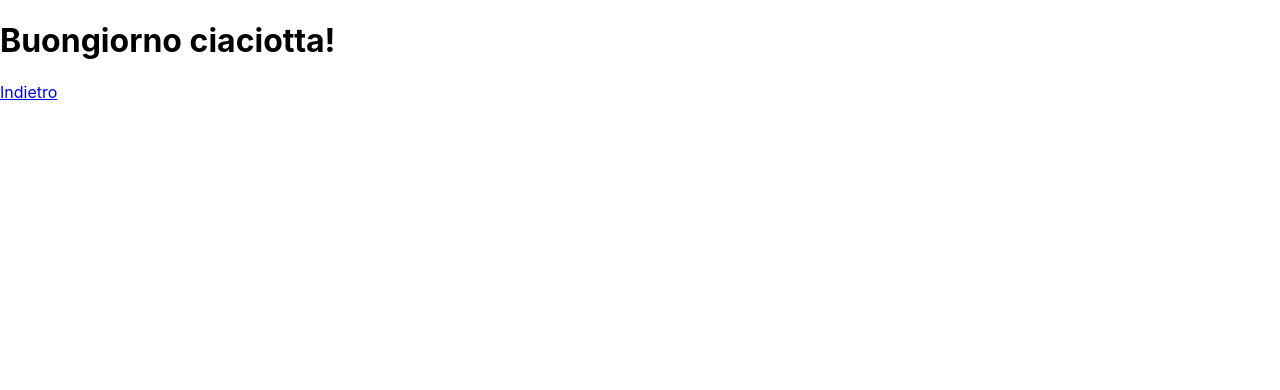
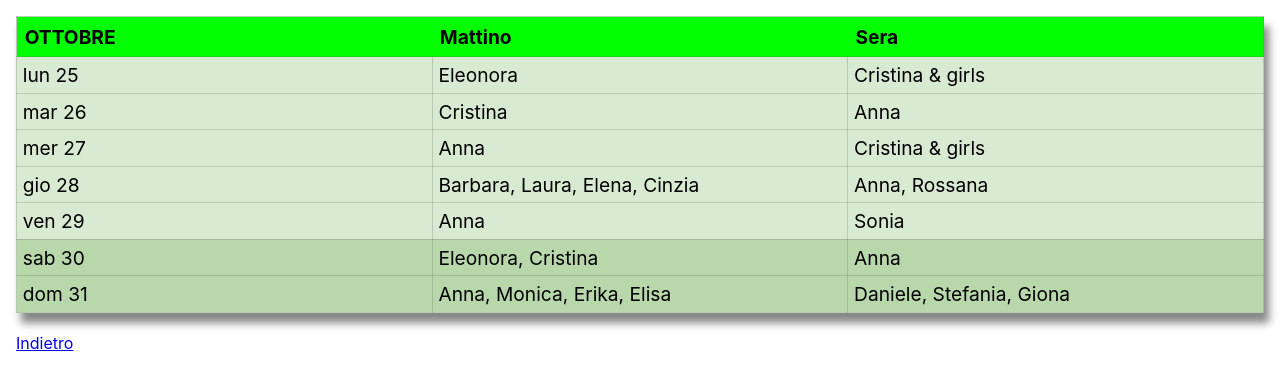
Before and after one commit to danielemegna/reactjs-weekly-timetable, a React (Create React App) app: page /weekly-timetable in a window 1280 px wide. Shown: the top 390 px of the page. Built offline with nearby package versions, Linux system fonts and the light colour scheme.

Commit message:
First draft styled timetable

```diff
--- a/package.json
+++ b/package.json
@@ -15,6 +15,7 @@
     "react-dom": "^17.0.2",
     "react-router-dom": "^5.3.0",
     "react-scripts": "4.0.3",
+    "sass": "^1.43.3",
     "typescript": "^4.1.2",
     "web-vitals": "^1.0.1"
   },
--- a/public/index.html
+++ b/public/index.html
@@ -5,10 +5,7 @@
     <link rel="icon" href="%PUBLIC_URL%/favicon.ico" />
     <meta name="viewport" content="width=device-width, initial-scale=1" />
     <meta name="theme-color" content="#000000" />
-    <meta
-      name="description"
-      content="Web site created using create-react-app"
-    />
+    <meta name="description" content="Web site created using create-react-app" />
     <link rel="apple-touch-icon" href="%PUBLIC_URL%/logo192.png" />
     <!--
       manifest.json provides metadata used when your web app is installed on a
--- /dev/null
+++ b/src/components/WeeklyTimeTable.module.scss
@@ -0,0 +1,30 @@
+.timetable {
+    font-size: 1.2em;
+    width: 100%;
+    table-layout: fixed;
+    box-shadow: 5px 10px 8px #888888;
+    border-collapse: collapse;
+    border-spacing: 0;
+    border: 1px solid rgba(100, 100, 100, 0.25);
+
+    th {
+        padding: 0.4em;
+        text-align: left;
+    }
+
+    td  {
+        border: 1px solid rgba(100, 100, 100, 0.25);
+        padding: 0.3em;
+        overflow-wrap: break-word;
+    }
+
+    td:first-child {
+        white-space: nowrap;
+    }
+
+    &.green {
+        background-color: #d8ead2;
+        thead { background-color: #01ff01; }
+        tbody tr:nth-last-child(-n+2) { background-color: #b8d7ab; }
+    }
+}
--- a/src/components/WeeklyTimeTable.tsx
+++ b/src/components/WeeklyTimeTable.tsx
@@ -1,10 +1,56 @@
 import { Link } from "react-router-dom";
+import style from './WeeklyTimeTable.module.scss'
 
 export default function WeeklyTimeTable() {
   return (
-      <>
-        <h1>Buongiorno ciaciotta!</h1>
-        <Link to="/">Indietro</Link>
+    <>
+      <table className={style.timetable + " " + style.green}>
+        <thead><tr>
+          <th>OTTOBRE</th>
+          <th>Mattino</th>
+          <th>Sera</th>
+        </tr></thead>
+        <tbody>
+          <tr>
+            <td>lun 25</td>
+            <td>Eleonora</td>
+            <td>Cristina &amp; girls</td>
+          </tr>
+          <tr>
+            <td>mar 26</td>
+            <td>Cristina</td>
+            <td>Anna</td>
+          </tr>
+          <tr>
+            <td>mer 27</td>
+            <td>Anna</td>
+            <td>Cristina &amp; girls</td>
+          </tr>
+          <tr>
+            <td>gio 28</td>
+            <td>Barbara, Laura, Elena, Cinzia</td>
+            <td>Anna, Rossana</td>
+          </tr>
+          <tr>
+            <td>ven 29</td>
+            <td>Anna</td>
+            <td>Sonia</td>
+          </tr>
+          <tr>
+            <td>sab 30</td>
+            <td>Eleonora, Cristina</td>
+            <td>Anna</td>
+          </tr>
+          <tr>
+            <td>dom 31</td>
+            <td>Anna, Monica, Erika, Elisa</td>
+            <td>Daniele, Stefania, Giona</td>
+          </tr>
+        </tbody>
+      </table>
+
+      <br />
+      <Link to="/">Indietro</Link>
     </>
   )
 }
--- a/src/index.css
+++ b/src/index.css
@@ -1,5 +1,5 @@
 body {
-  margin: 0;
+  margin: 1em;
   font-family: -apple-system, BlinkMacSystemFont, 'Segoe UI', 'Roboto', 'Oxygen',
     'Ubuntu', 'Cantarell', 'Fira Sans', 'Droid Sans', 'Helvetica Neue',
     sans-serif;
```
Also changed, not shown: 1 other file (tests, documents, lock files or other folders).
